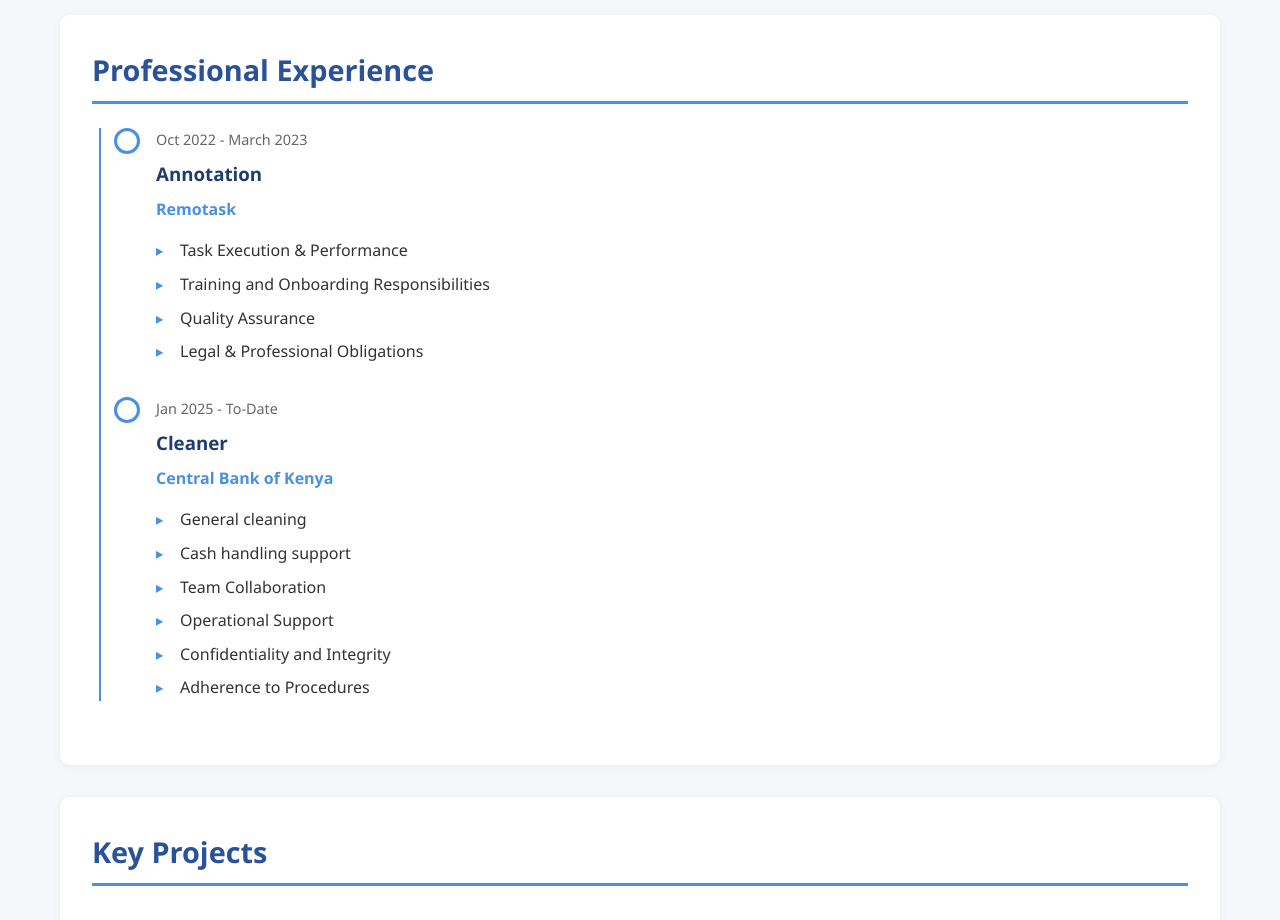
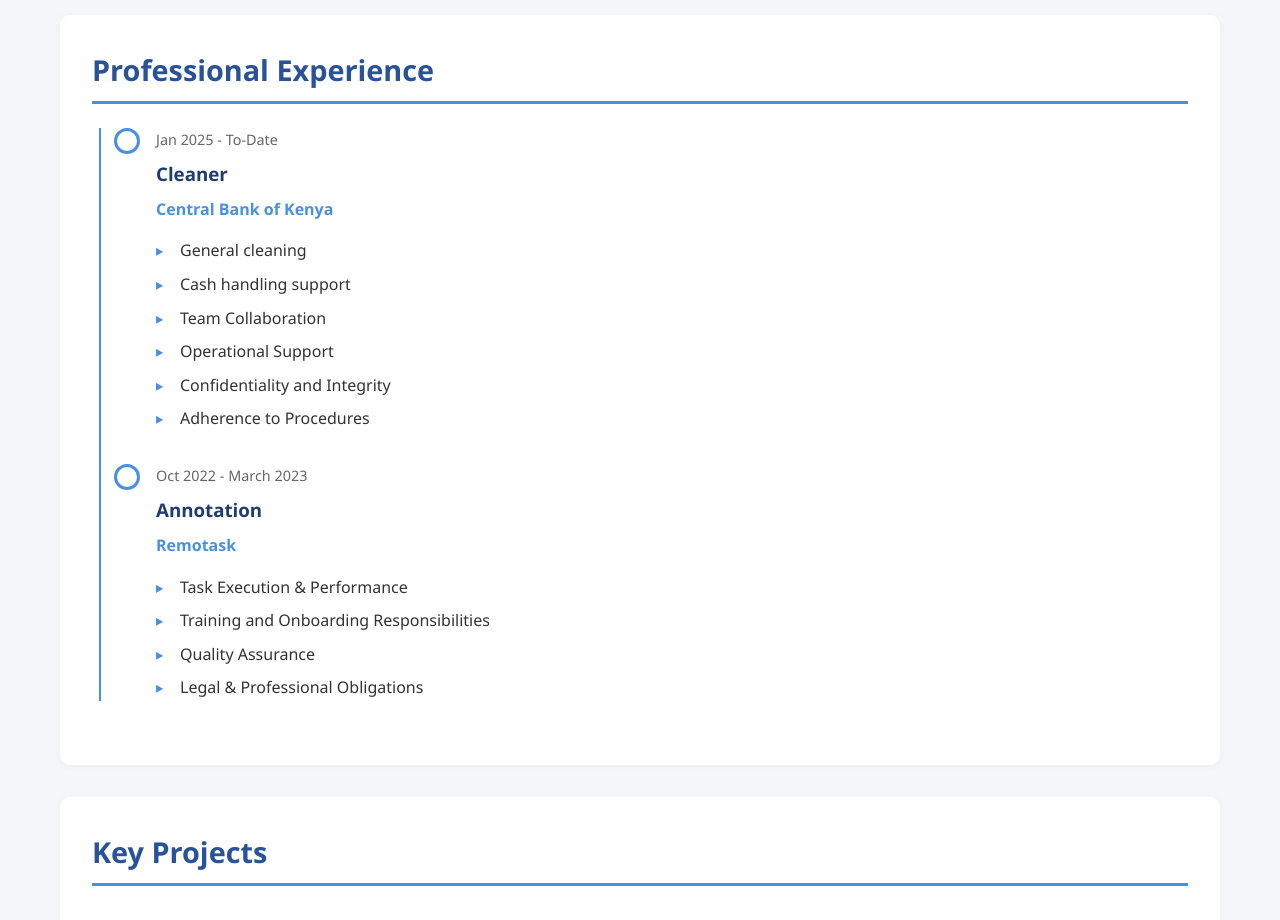
Before and after one commit to Alphonce08/portfolio, a React (Create React App) app: page / in a window 1280 px wide. Shown: the part 1320-2240 px from the top of the page. Built offline with nearby package versions, Linux system fonts and the light colour scheme.

Commit message:
...Update...

```diff
--- a/src/components/Experience.js
+++ b/src/components/Experience.js
@@ -3,18 +3,6 @@
 const Experience = () => {
   const experiences = [
    {
-      period: 'Oct 2022 - March 2023',
-      title: 'Annotation',
-      company: 'Remotask',
-      responsibilities: [
-        'Task Execution & Performance',
-        'Training and Onboarding Responsibilities',
-        'Quality Assurance',
-        'Legal & Professional Obligations'
-      ]
-    },
-
-    {
       period: 'Jan 2025 - To-Date',
       title: 'Cleaner',
       company: 'Central Bank of Kenya',
@@ -25,6 +13,18 @@
         'Operational Support',
         'Confidentiality and Integrity',
         'Adherence to Procedures'
+      ]
+    },
+
+    {
+      period: 'Oct 2022 - March 2023',
+      title: 'Annotation',
+      company: 'Remotask',
+      responsibilities: [
+        'Task Execution & Performance',
+        'Training and Onboarding Responsibilities',
+        'Quality Assurance',
+        'Legal & Professional Obligations'
       ]
     }
   ];
```
